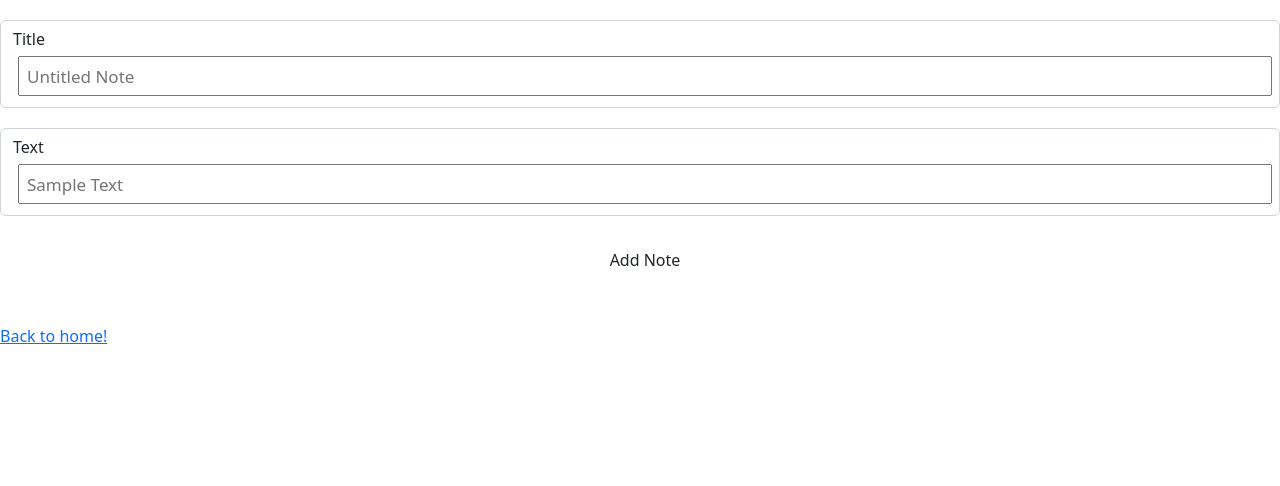
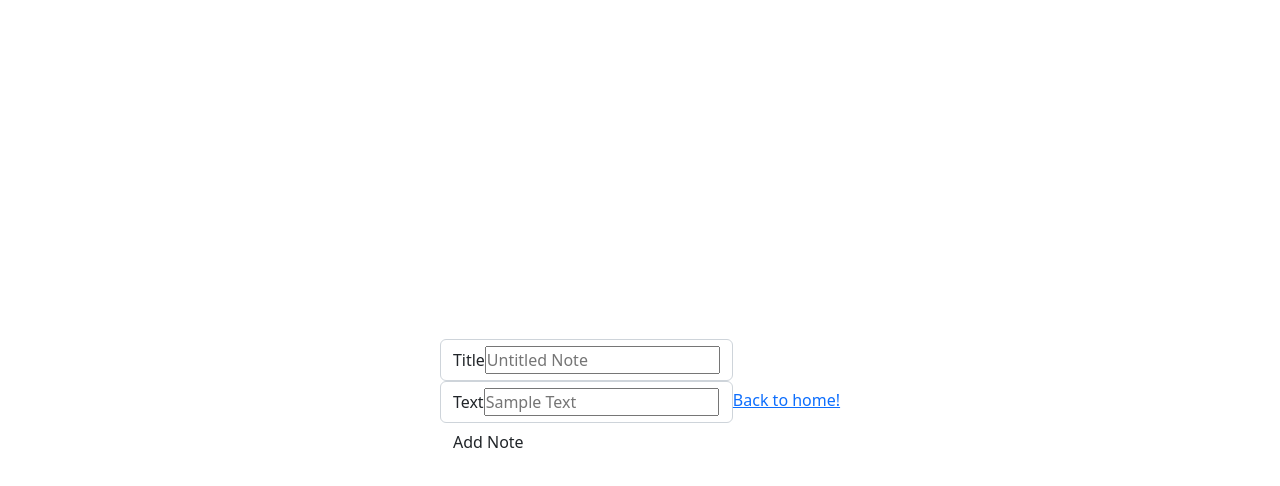
Before and after one commit to brycepollack/project-grizzly, a React (Create React App) app in the folder client/: page /AddNote in a window 1280 px wide. Shown: the top 486 px of the page. Built offline with nearby package versions, Linux system fonts and the light colour scheme.

Commit message:
Fixing style sheet

```diff
--- a/client/src/style/style.css
+++ b/client/src/style/style.css
@@ -10,103 +10,58 @@ body {
   font-family: 'Poppins', sans-serif;
 }
 
+.parent-container {
+  display: flex;
+  align-items: center;
+  justify-content: center;
+  height: 100vh;
+}
+
 .container {
-  max-width: 500px;
   margin: 30px auto;
   overflow: auto;
-  min-height: 300px;
   border: 1px solid steelblue;
   padding: 30px;
   border-radius: 5px;
 }
 
-.header {
+.editor {
+  width: 80%;
+  max-width: 100%;
+  height: 80%;
   display: flex;
+  flex-direction: row;
   justify-content: space-between;
-  align-items: center;
-  margin-bottom: 20px;
+  align-items: stretch;
+  gap: 10px;
 }
 
-.btn {
-  display: inline-block;
-  background: #000;
-  color: #fff;
+textarea {
+  width: 100%;
+  min-height: 100%;
+  max-height: fit-content;
+  overflow: auto;
   border: none;
-  padding: 10px 20px;
-  margin: 5px;
-  border-radius: 5px;
-  cursor: pointer;
-  text-decoration: none;
-  font-size: 15px;
-  font-family: inherit;
-}
-
-.btn:focus {
   outline: none;
 }
 
-.btn:active {
-  transform: scale(0.98);
+.editor-child {
+  flex-basis: 50%;
 }
 
-.btn-block {
-  display: block;
-  width: 100%;
+.text-display {
+  padding: 15px;
+
 }
 
-.task {
-  background: #f4f4f4;
-  margin: 5px;
-  padding: 10px 20px;
-  cursor: pointer;
+.preview :is(h1, h2, h3, h4, h5, h6) {
+  color: rgb(208, 118, 133);
 }
 
-.task.reminder {
-  border-left: 5px solid green;
+.preview :is(code) {
+  color: black;
+  display: flex;
+  padding: 10px 15px;
+  border-radius: 5px;
+  background: rgb(196, 193, 193);
 }
-
-.task h3 {
-  display: flex;
-  align-items: center;
-  justify-content: space-between;
-}
-
-.add-form {
-  margin-bottom: 40px;
-}
-
-.form-control {
-  margin: 20px 0;
-}
-
-.form-control label {
-  display: block;
-}
-
-.form-control input {
-  width: 100%;
-  height: 40px;
-  margin: 5px;
-  padding: 3px 7px;
-  font-size: 17px;
-}
-
-.form-control-check {
-  display: flex;
-  align-items: center;
-  justify-content: space-between;
-}
-
-.form-control-check label {
-  flex: 1;
-}
-
-.form-control-check input {
-  flex: 2;
-  height: 20px;
-}
-
-footer {
-  margin-top: 30px;
-  text-align: center;
-}
```
